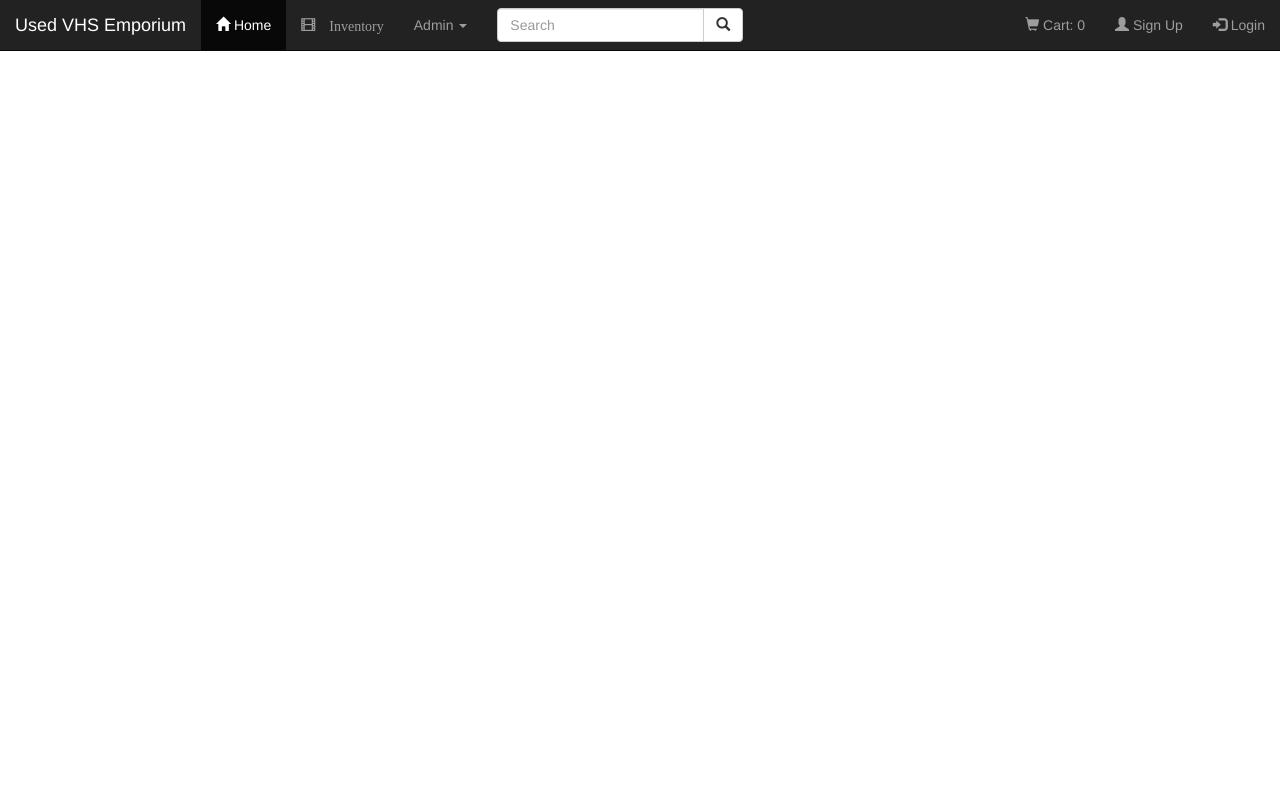
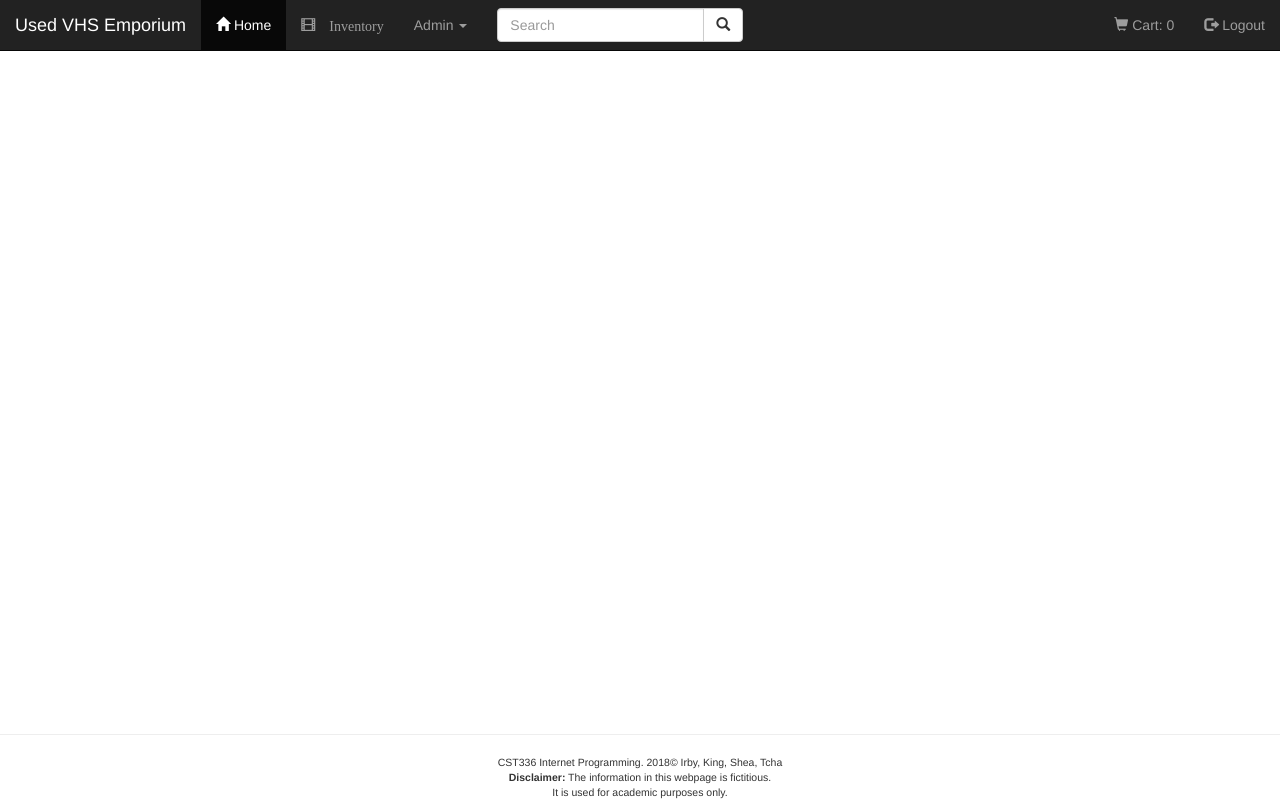
Before and after one commit to adamirby/cst336, a PHP site: page /final in a window 1280 px wide. Run offline with PHP 8.4, Linux system fonts and the light colour scheme; the visitor is signed in with stand-in values (Sample User, id 1).

Commit message:
added login/logout process and navigation update depending of log in and admin status

```diff
--- a/final/css/styles.css
+++ b/final/css/styles.css
@@ -15,6 +15,7 @@
     color:red;
     font-size: 1.2em;
 }
+
 @media(max-width:1000px)  {
     .navbar-collapse.collapse {
         display: none !important;
--- a/final/inc/functions.php
+++ b/final/inc/functions.php
@@ -1,10 +1,20 @@
 <?php
+    session_start();
     include 'dbConnection.php';
     $conn=getDatabaseConnection();
 
+    if(isset($_POST['action'])){
+        if($_POST['action'] == 'getStates'){
+            echo getStateCodes();
+        }
 
-    if(isset($_POST['action']) && $_POST['action'] == 'getStates'){
-        echo getStateCodes();
+        if($_POST['action'] == 'login'){
+            echo loginAttempt($_POST['username'], $_POST['password']);
+        }
+
+        if($_POST['action'] == 'logout'){
+            echo session_destroy();
+        }
     }
 
     function getStateCodes(){
@@ -15,10 +25,50 @@
         $records=$stmt->fetchAll(PDO::FETCH_ASSOC);
         $stateSelectString="";
         foreach($records as $record){
-            $stateSelectString.="<option>".$record['stateCode']."</option>";
+            $stateCodeString.="<option>".$record['stateCode']."</option>";
         }
 
-        return $stateSelectString;
+        return $stateCodeString;
+    }
+
+    function loginAttempt($username, $password){
+        global $conn;
+        $loginStatus='fail';
+        $np=array();
+
+        $np[':username']=$username;
+        $np[':password']=sha1($password);
+
+        $sql="SELECT userName, u.userId, roleName
+              FROM users u
+                JOIN user_roles ur ON
+                  u.userId = ur.userId
+                JOIN roles r ON
+                  ur.roleId = r.roleId
+              WHERE userName=:username AND password=:password";
+
+        $stmt=$conn->prepare($sql);
+        $stmt->execute($np);
+        $record=$stmt->fetch(PDO::FETCH_ASSOC);
+
+        if(empty($record)){
+            $_SESSION['loggedIn']=false;
+            $loginStatus='fail';
+        }else{
+            $_SESSION['loggedIn']=true;
+            $_SESSION['username']=$record['userName'];
+            $_SESSION['userId']=$record['userId'];
+
+            if($record['roleName'] == 'Admin'){
+                $_SESSION['isAdmin']=true;
+            }else{
+                $_SESSION['isAdmin']=false;
+            }
+
+            $loginStatus='success';
+        }
+
+        return $loginStatus;
     }
 
 ?>
--- a/final/inc/header.php
+++ b/final/inc/header.php
@@ -1,4 +1,6 @@
 <?php
+
+    session_start();
     include 'inc/functions.php';
 ?>
 
@@ -18,7 +20,7 @@
     </head>
     <body>
         <!-- Navbar here -->
-        <nav class="navbar navbar-inverse navbar-fixed-top">
+        <nav id="navigation" class="navbar navbar-inverse navbar-fixed-top">
             <div class="container-fluid">
                 <div class='navbar-header'>
                     <button type="button" class="navbar-toggle" data-toggle="collapse" data-target="#headerNav">
@@ -39,11 +41,17 @@
                             <a href="#"><i class="glyphicon glyphicon-film" aria-hidden='true'>&nbsp;Inventory</i></a>
                         </li>
                         <!-- Only display if admin is logged in -->
-                        <li class="dropdown"><a class="dropdown-toggle" data-toggle="dropdown" href="#">Admin&nbsp;<span class="caret"></span></a>
-                        <ul class="dropdown-menu">
-                            <li><a href="#">Admin Page 1</a></li>
-                        </ul>
-                        </li>
+                        <?=$_SESSION['isAdmin']==true?'
+                            <li class="dropdown">
+                                <a class="dropdown-toggle" data-toggle="dropdown" href="#">Admin&nbsp;<span class="caret"></span></a>
+                                <ul class="dropdown-menu">
+                                    <li>
+                                        <a href="#">Admin Page 1</a>
+                                    </li>
+                                    </ul>
+                            </li>
+                        ':''?>
+
                         <li>
                             <form class="navbar-form">
                                 <div class="input-group">
@@ -62,15 +70,18 @@
                     <!-- Signup/login here -->
                     <ul class="nav navbar-nav navbar-right">
                         <!-- If user is logged in then show cart here with cart count here-->
-                        <li>
-                            <a href='#'>
-                            <span class='glyphicon glyphicon-shopping-cart' aria-hidden='true'>
-
-                            </span>&nbsp;Cart: 0</a>
-                        </li>
-                      <li><a href="#" id="signupBtn"><span class="glyphicon glyphicon-user" aria-hidden='true'></span>&nbsp;Sign Up</a></li>
-                      <!-- Switch to logout when user is logged in? -->
-                      <li><a href="#" id="loginBtn"><span class="glyphicon glyphicon-log-in" aria-hidden='true'></span>&nbsp;Login</a></li>
+                        <?=$_SESSION['loggedIn']==true?'
+                            <li>
+                                <a href="#">
+                                <span class="glyphicon glyphicon-shopping-cart" aria-hidden="true"></span>&nbsp;Cart: 0</a>
+                                <li><a href="#" id="logoutBtn"><span class="glyphicon glyphicon-log-out" aria-hidden="true"></span>&nbsp;Logout</a></li>
+                            </li>'
+                        :'
+                            <li>
+                                <a href="#" id="signupBtn"><span class="glyphicon glyphicon-user" aria-hidden="true"></span>&nbsp;Sign Up</a>
+                                <li><a href="#" id="loginBtn"><span class="glyphicon glyphicon-log-in" aria-hidden="true"></span>&nbsp;Login</a></li>
+                            </li>
+                        '?>
                     </ul>
                 </div>
             </div>
@@ -114,4 +125,3 @@
                 </div>
             </div>
         </div>
-        <script>
--- a/final/index.php
+++ b/final/index.php
@@ -1,4 +1,5 @@
 <?php
+    session_start();
     include 'inc/header.php';
 ?>
 
--- a/final/js/functions.js
+++ b/final/js/functions.js
@@ -1,4 +1,4 @@
-//ajax
+//modal ajax
 $(document).ready( function(){
     $("#loginBtn").click( function(){
         $('#loginModal').modal("show");
@@ -6,7 +6,7 @@
 
         $.ajax({
             success: function() {
-                $("#login").html("<div class='form' id='signinForm'><div class='form-group'><span class='userPrompt'>Username:</span><div class='input-group'><span class='input-group-addon'><i class='glyphicon glyphicon-user'></i></span><input type='text' id='loginUsername' name='loginUsername' class='form-control' placeholder='Username'/><br /></div></div><div class='form-group'><span class='userPrompt'>Password: </span><div class='input-group'><span class='input-group-addon'><i class='glyphicon glyphicon-lock' aria-hidden='true'></i></span><input type='password' id='loginPassword' name='loginPassword' placeholder='Password' class='form-control'/><br /></div></div></div>");
+                $("#login").html("<div class='form' id='signinForm'><div class='form-group'><span class='userPrompt'>Username:</span><div class='input-group'><span class='input-group-addon'><i class='glyphicon glyphicon-user'></i></span><input type='text' id='username' name='username' class='form-control' placeholder='Username'/><br /></div></div><div class='form-group'><span class='userPrompt'>Password: </span><div class='input-group'><span class='input-group-addon'><i class='glyphicon glyphicon-lock' aria-hidden='true'></i></span><input type='password' id='password' name='password' placeholder='Password' class='form-control'/><br /></div></div></div>");
                 $("#login").append("<div class='btn-group'><button type='button' id='loginSubmit' class='btn btn-default' aria-label='Login'>Login</button></div>");
                 $("#loginModalLabel").html("<span class='modalTitle text-center'>Login</div>");
             },
@@ -25,10 +25,10 @@
             datatype: "text",
             data: {action: 'getStates'},
             success: function(data, status) {
-                $("#signup").html("<div class='form' id='signupForm'><div class='form-group'><span class='userPrompt'>Username:</span><div class='input-group'><span class='input-group-addon'><i class='glyphicon glyphicon-user'></i></span><input type='text' name='username' placeholder='Username' class='form-control'/><br /></div></div><div class='form-group'><span class='userPrompt'>Password: </span><div class='input-group'><span class='input-group-addon'><i class='glyphicon glyphicon-lock' aria-hidden='true'></i></span><input type='password' name='password' placeholder='Password' class='form-control'/><br /></div>");
+                $("#signup").html("<div class='form' id='signupForm'><div class='form-group'><span class='userPrompt'>Username:</span><div class='input-group'><span class='input-group-addon'><i class='glyphicon glyphicon-user'></i></span><input type='text' id='username' name='username' class='form-control' placeholder='Username'/><br /></div></div><div class='form-group'><span class='userPrompt'>Password: </span><div class='input-group'><span class='input-group-addon'><i class='glyphicon glyphicon-lock' aria-hidden='true'></i></span><input type='password' id='password' name='password' placeholder='Password' class='form-control'/><br /></div>");
                 $("#signup").append("<label for='stateSelect'>Select State</label>");
                 $("#signup").append("<select class='form-control' id='stateSelect'>" +data+ "</select></div></div>");
-                $("#signup").append("<br /><div class='btn-group'><button type='button' class='btn btn-default' class='close' data-dismiss='modal' aria-label='Sign Up'>Sign Up</button></div>");
+                $("#signup").append("<br /><div class='btn-group'><button type='button' id='signupSubmit' class='btn btn-default' aria-label='Sign Up'>Sign Up</button></div>");
 
                 $("#signupModalLabel").html("<span class='modalTitle text-center'>Sign Up</span>");
             },
@@ -36,27 +36,71 @@
             }
         });
     });
+
+    $("#logoutBtn").click(function(){
+        $.ajax({
+           type: "POST",
+           url: "inc/functions.php",
+           data:{action: 'logout'},
+           success:function(){
+               location.reload();
+           },
+           complete: function(){ // Used for debugging purposes
+           }
+        });
+
+    });
 });
 
 
-//listeners
+//modal submit ajax
 $(document).on("click", "#loginSubmit", function(event){
+
+    if(modalCheck()){
+        var username = $('#username').val();
+        var password= $('#password').val();
+
+        $.ajax({
+            type: "POST",
+            url: "inc/functions.php",
+            datatype: "text",
+            data: {action: 'login', username: username, password: password},
+            success: function(data, status){
+                if(data=='success'){
+                    $('#loginModal').modal('toggle');
+                    location.reload();
+                }else{
+                    $(".btn-group").after('<span class="error">&nbsp;&nbsp;Incorrect Username or Password</span>') //move this to validation for login only
+                }
+
+            },
+            complete: function(data, status){ // Used for debugging purposes
+            },
+        });
+    }
+
+});
+
+$(document).on("click", "#signupSubmit", function(event){
+    modalCheck();
+});
+
+
+//functions
+function modalCheck(){
+    var returnVal = false;
     $(".error").remove();
 
-    if(!$('#loginUsername').val() && !$('#loginPassword').val()){
-        $('#signinForm .glyphicon-user').after(' <span class="error">*</span>');
+    if(!$('#username').val() && !$('#password').val()){
+        $('.input-group-addon .glyphicon-user').after(' <span class="error">*</span>');
         $('.glyphicon-lock').after(' <span class="error">*</span>');
-        $(".btn-group").after('<span class="error">&nbsp;&nbsp;Incorrect Username or Password</span>') //move this to validation
-    }else if(!$('#loginUsername').val()){
-        $('#signinForm .glyphicon-user').after(' <span class="error">*</span>');
-    }else if(!$('#loginPassword').val()){
+    }else if(!$('#username').val()){
+        $('.input-group-addon .glyphicon-user').after(' <span class="error">*</span>');
+    }else if(!$('#password').val()){
         $('.glyphicon-lock').after(' <span class="error">*</span>');
+    }else{
+        returnVal = true;
     }
 
-    if($('#loginUsername').val() && $('#loginPassword').val()){
-        var username = $('#loginUsername').val();
-        var password= $('#loginPassword').val();
-        console.log(username + " " + password);
-        $('#loginModal').modal('toggle');
-    }
-});
+    return returnVal;
+}
```
